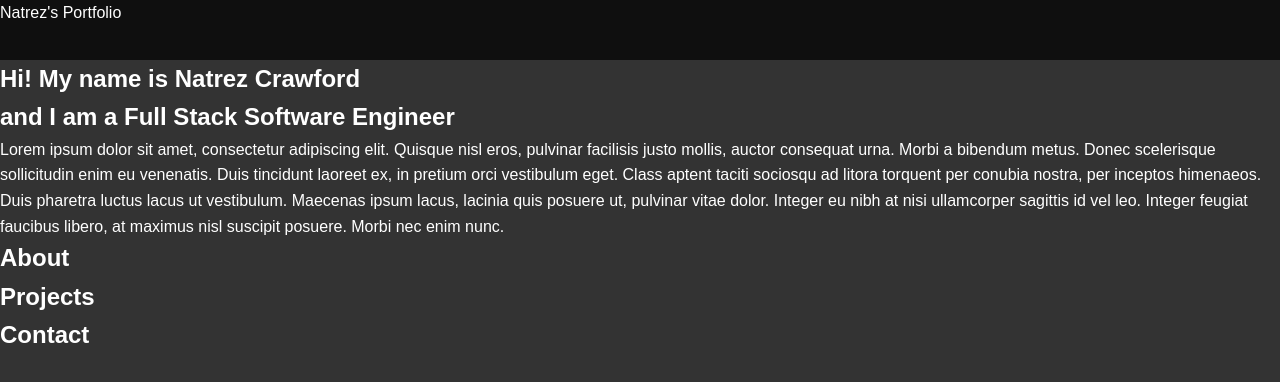
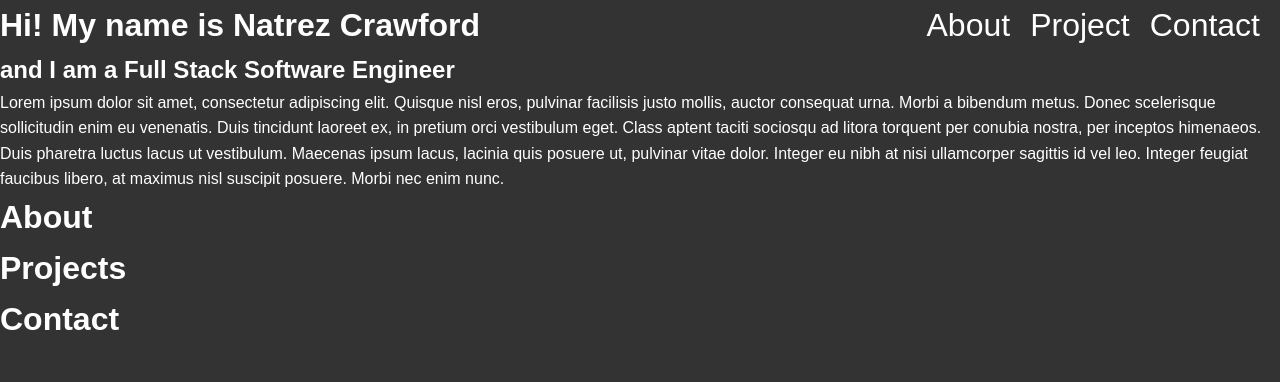
Before and after one commit to NatrezC/Natrez_Crawford_portfolio, a React (Create React App) app: page / in a window 1280 px wide. Shown: the top 382 px of the page. Built offline with nearby package versions, Linux system fonts and the light colour scheme.

Commit message:
moved my header to the right

```diff
--- a/package.json
+++ b/package.json
@@ -11,6 +11,7 @@
     "react-dom": "^17.0.1",
     "react-reveal": "^1.2.2",
     "react-scripts": "4.0.1",
+    "react-scroll": "^1.8.1",
     "react-spring": "^8.0.27",
     "web-vitals": "^0.2.4"
   },
--- a/src/App.css
+++ b/src/App.css
@@ -10,7 +10,21 @@
   line-height: 1.6;
   height: 100vh;
 }
+.navbar{
+  position: fixed;
+  top: 0;
+  width: 100%
+}
+.navbar ul{
+  list-style: none;
+  text-align: right;
 
+}
+.navbar ul li{
+  font-size: 2em;
+  padding-right: 20px;
+  display: inline;
+}
 .container{
   width: 100%;
   height: 100%;
--- a/src/App.js
+++ b/src/App.js
@@ -5,7 +5,7 @@ import Introduction from './components/Intro/Introduction'
 import About from './components/About/About';
 import Projects from './components/Projects/Projects';
 import Contact from './components/Contact/Contact';
-import Header from './components/Header/Header';
+import Header from './components/Header/Navbar';
 
 
 function App() {
@@ -13,18 +13,10 @@ function App() {
     <div className="App">
       <div className="container">
         <Header />
-        <section>
-            <Introduction />
-        </section>
-        <section>
+          <Introduction />
           <About />
-        </section>
-        <section>
           <Projects />
-        </section>
-        <section>
           <Contact />
-        </section>
         {/* <Footer /> */}
       </div>
     </div>
--- a/src/components/About/About.js
+++ b/src/components/About/About.js
@@ -1,8 +1,9 @@
-import React from 'react';
+import React, { Component } from 'react';
 import Fade from 'react-reveal/Fade';
 import Wobble from 'react-reveal/Wobble';
 
 class About extends React.Component {
+    state = {}
     render() {
         return (
             <div>
--- a/src/components/Contact/Contact.js
+++ b/src/components/Contact/Contact.js
@@ -1,8 +1,9 @@
-import React from 'react';
+import React, { Component } from 'react';
 import Fade from 'react-reveal/Fade';
 import Wobble from 'react-reveal/Wobble';
 
 class Contact extends React.Component {
+    state = {}
     render() {
         return (
             <div>
--- a/src/components/Header/Header.js
+++ /dev/null
@@ -1,16 +0,0 @@
-import React from 'react'
-import './Header.css'
-
-function Header() {
-    return (
-        <div>
-
-                <div className="title">
-                    Natrez's Portfolio
-
-            </div>
-        </div>
-    )
-}
-
-export default Header
--- /dev/null
+++ b/src/components/Header/Navbar.js
@@ -0,0 +1,20 @@
+import React, { Component } from 'react'
+import { render } from '@testing-library/react';
+import './Navbar.css'
+
+class Header extends Component {
+    state = {};
+    render(){
+        return (
+            <div className='navbar'>
+                <ul>
+                    <li>About</li>
+                    <li>Project</li>
+                    <li>Contact</li>
+                </ul>
+            </div>
+        )
+    }
+}
+
+export default Header
--- a/src/components/Intro/Introduction.js
+++ b/src/components/Intro/Introduction.js
@@ -1,13 +1,13 @@
-import React from 'react';
+import React, { Component } from 'react';
 import Fade from 'react-reveal/Fade';
 import Wobble from 'react-reveal/Wobble';
 
 class Introduction extends React.Component {
+    state={}
     render() {
         return (
             <div>
-
-                    <div className="intro">
+                    <div className="main-section">
                         <Fade left >
                             <h1>Hi! My name is <span>Natrez Crawford</span></h1>
                             <h2>and I am a <span>Full Stack Software Engineer</span></h2>
--- a/src/components/Projects/Projects.js
+++ b/src/components/Projects/Projects.js
@@ -1,4 +1,4 @@
-import React from 'react';
+import React, { Component } from 'react';
 import Fade from 'react-reveal/Fade';
 import Wobble from 'react-reveal/Wobble';
 
```
Also changed, not shown: src/components/Header/Navbar.css (renamed from src/components/Header/Header.css), 2 other files (tests, documents, lock files or other folders).
